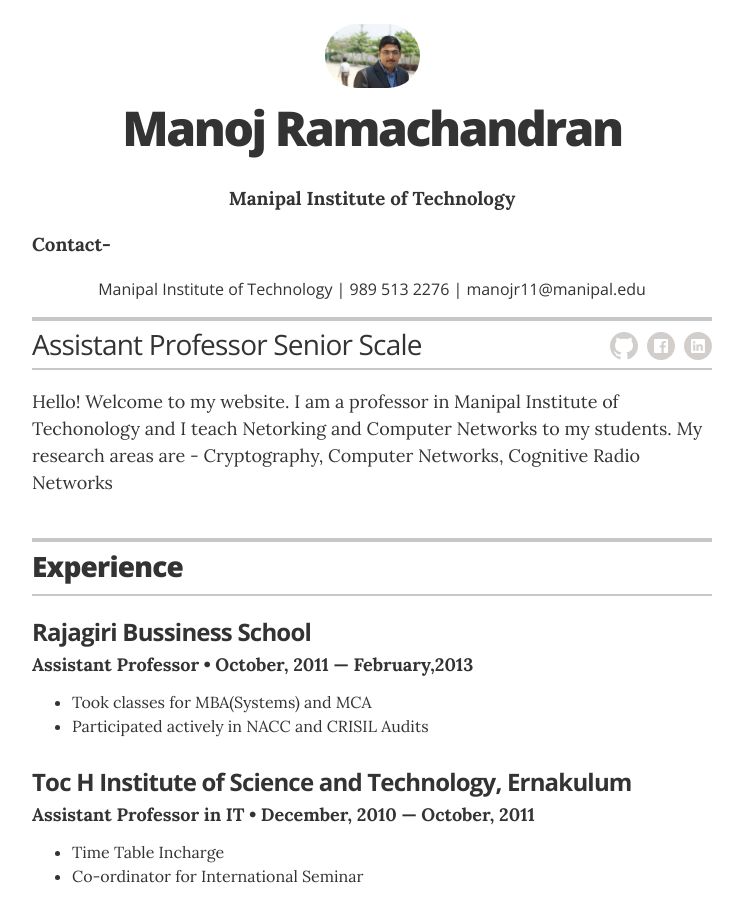
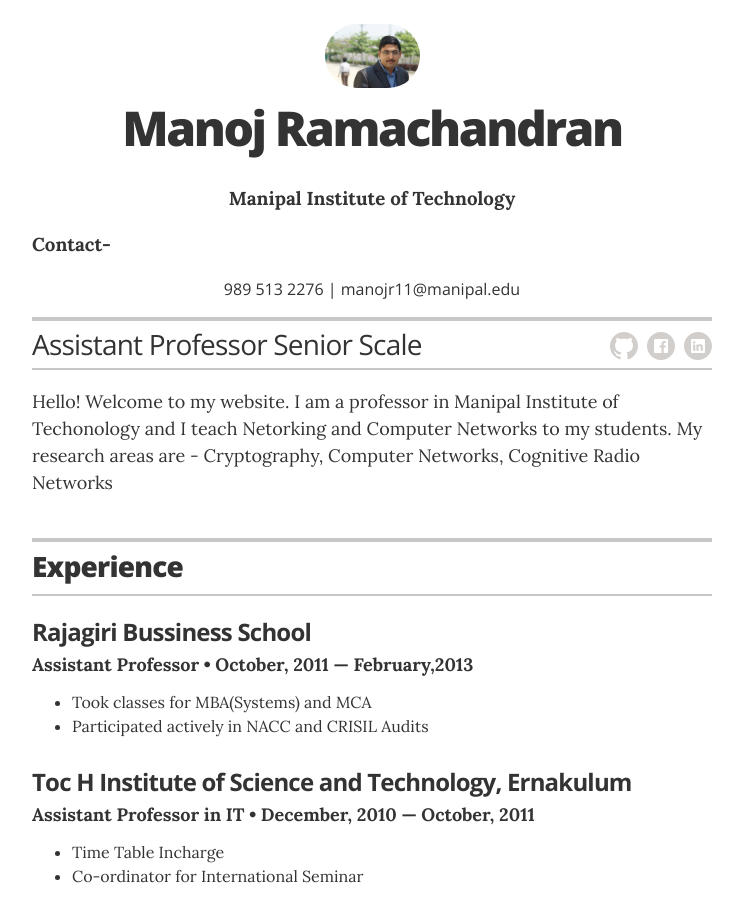
Before and after one commit to manojramchandran/manojramchandran.github.com, a Jekyll site: the page built from index.html, in a window 1280 px wide and 900 px high. Shown: the whole window, without its empty margins (268-1011 px from the left). Built offline with Jekyll 4.4.1, drawn with Linux system fonts in a browser that asks for light colours.

Commit message:
Update _config.yml

```diff
--- a/_config.yml
+++ b/_config.yml
@@ -14,7 +14,7 @@
 resume_title:                   "Assistant Professor Senior Scale"
 resume_contact_email:
   "manojr11@manipal.edu"
-resume_header_contact_info: "Manipal Institute of Technology | 989 513 2276 | manojr11@manipal.edu"
+resume_header_contact_info: " 989 513 2276 | manojr11@manipal.edu"
 
 # use "yes" to display the email contact button,
 # "no" to display an "I'm not looking for work" message,
```
